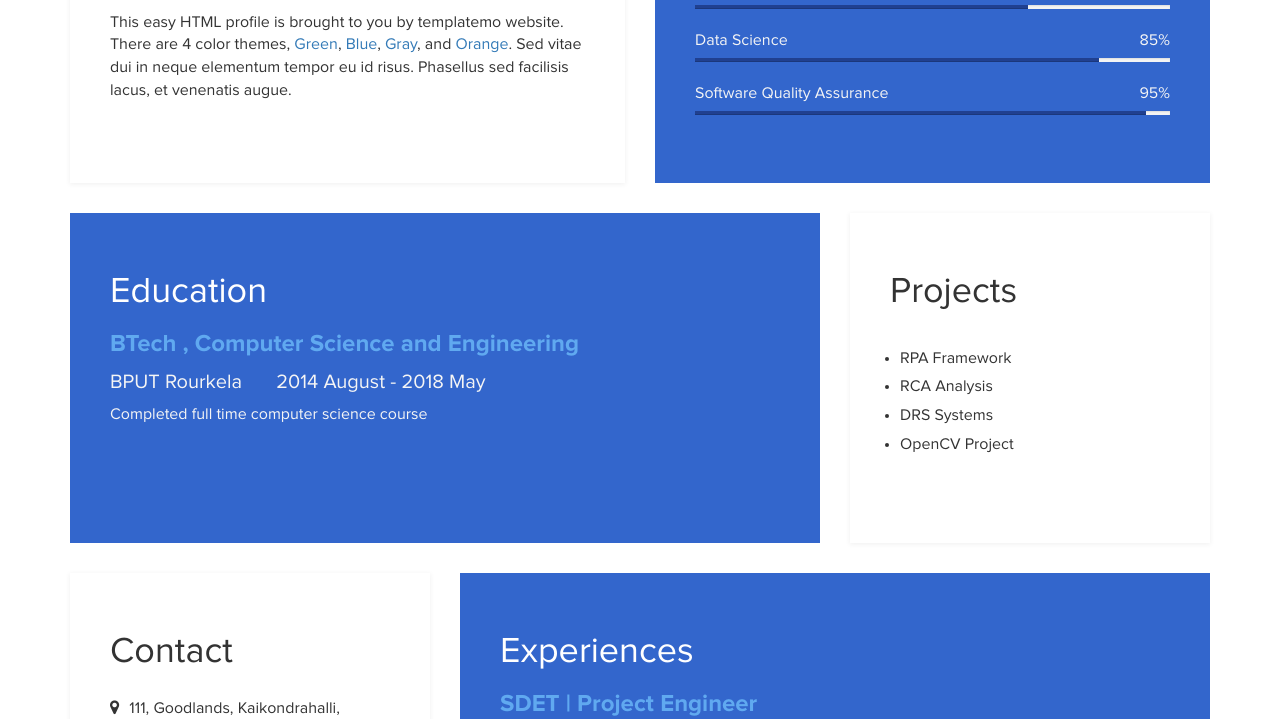
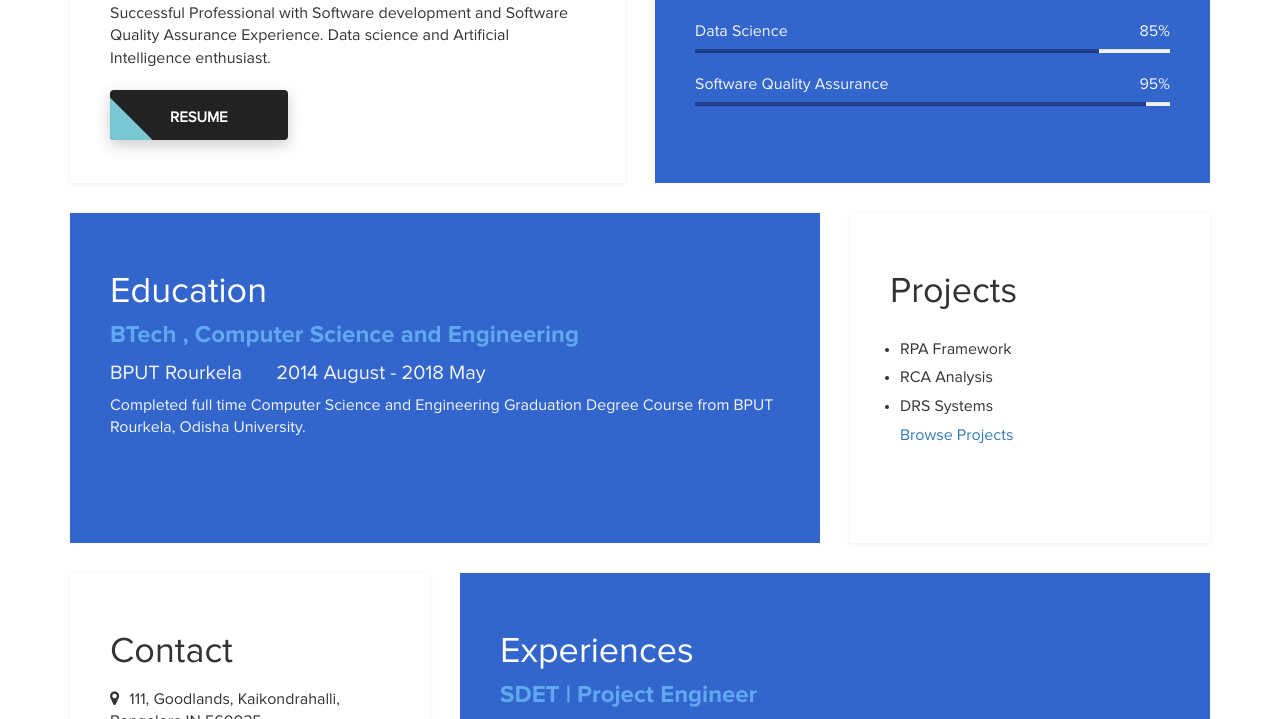
Before and after one commit to ankit-lex/ankit-lex.github.io, a plain HTML site: page index.html in a window 1280 px wide. Shown: the part 856-1575 px from the top of the page. Drawn offline with Linux system fonts and the light colour scheme.

Commit message:
updates 2

```diff
--- a/css/templatemo-blue.css
+++ b/css/templatemo-blue.css
@@ -26,7 +26,7 @@ h5 {font-size:20px;}
 h6 {font-size:18px;}
 
 h2 {
-  padding-bottom: 14px;
+  padding-bottom: 5px;
 }
 
 .accent {
@@ -150,7 +150,7 @@ header img {
   display: inline-block !important;
 }
 header h2 {
-  padding-top: 40px;
+  padding-top: 20px;
 }
 header hr {
   border-color: #3366CC;
@@ -289,3 +289,57 @@ footer {
     font-size: 20px;
   }
 }
+
+.btn {
+  max-height: 50px!important;
+  max-width: 200px!important;
+  border: none;
+  display: block;
+  text-align: center;
+  cursor: pointer;
+  text-transform: uppercase;
+  outline: none;
+  overflow: hidden;
+  position: relative;
+  color: #fff;
+  font-weight: 700;
+  font-size: 15px;
+  background-color: #222;
+  padding: 17px 60px;
+  margin-top: 20px;
+  box-shadow: 0 5px 15px rgba(0,0,0,0.20);
+}
+
+.btn span {
+  position: relative;
+  z-index: 1;
+}
+
+.btn:after {
+  content: "";
+  position: absolute;
+  left: 0;
+  top: 0;
+  height: 490%;
+  width: 140%;
+  background: #78c7d2;
+  -webkit-transition: all .5s ease-in-out;
+  transition: all .5s ease-in-out;
+  -webkit-transform: translateX(-98%) translateY(-25%) rotate(45deg);
+  transform: translateX(-98%) translateY(-25%) rotate(45deg);
+}
+
+.btn:hover:after {
+  -webkit-transform: translateX(-9%) translateY(-25%) rotate(45deg);
+  transform: translateX(-9%) translateY(-25%) rotate(45deg);
+}
+
+.link {
+  font-size: 20px;
+  margin-top: 30px;
+}
+
+.link a {
+  color: #000;
+  font-size: 25px;
+}
--- a/index.html
+++ b/index.html
@@ -45,8 +45,9 @@ http://www.templatemo.com/tm-467-easy-profile
 		<div class="col-md-6 col-sm-12">
 			<div class="about">
 				<h3 class="accent">Profile Summary</h3>
-				<h2>Bootstrap v3.3.5</h2>
-				<p>This easy HTML profile is brought to you by templatemo website. There are 4 color themes, <a href="index-green.html">Green</a>, <a href="index.html">Blue</a>, <a href="index-gray.html">Gray</a>, and <a href="index-orange.html">Orange</a>. Sed vitae dui in neque elementum tempor eu id risus. Phasellus sed facilisis lacus, et venenatis augue.</p>
+				<h2>Ankit Mishra</h2>
+                <p>Successful Professional with Software development and  Software Quality Assurance Experience. Data science and Artificial Intelligence enthusiast.</p>
+                <button class="btn"><span>Resume</span></button>
 			</div>
 		</div>
 		<div class="col-md-6 col-sm-12">
@@ -87,7 +88,7 @@ http://www.templatemo.com/tm-467-easy-profile
 								<h5>BPUT Rourkela</h5><span></span>
 								<h5>2014 August - 2018 May</h5>
 							</div>
-						<p class="education-description">Completed full time computer science course</p>
+						<p class="education-description">Completed full time Computer Science and Engineering Graduation Degree Course from BPUT Rourkela, Odisha University.</p>
 					</div>
 			</div>
 		</div>
@@ -98,7 +99,7 @@ http://www.templatemo.com/tm-467-easy-profile
 						<li>RPA Framework</li>
 						<li>RCA Analysis</li>
 						<li>DRS Systems</li>
-						<li>OpenCV Project</li>
+						<a href='browser.html'>Browse Projects</a>
 					</ul>
 			</div>
 		</div>
```
